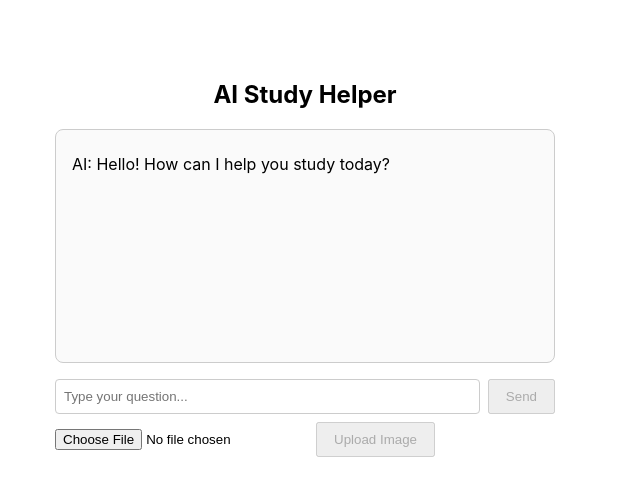
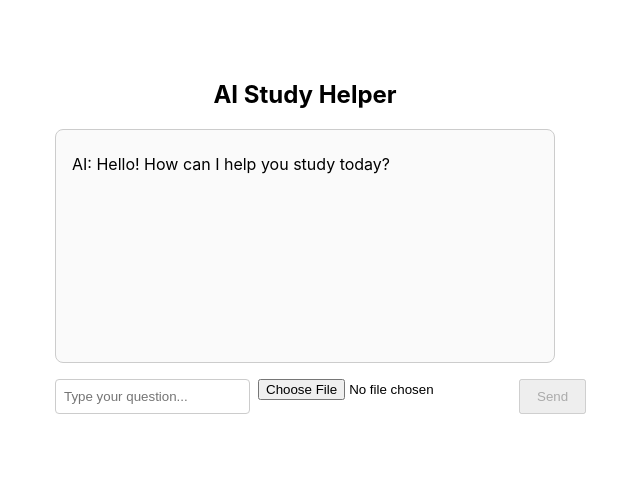
Before and after one commit to damiangohrh123/ai_study_helper, a React (Create React App) app in the folder frontend/: page / in a window 1280 px wide. Shown: the top 496 px of the page, without its empty margins (335-975 px from the left). Built offline with nearby package versions, Linux system fonts and the light colour scheme.

Commit message:
Link backend to OPENAI API. Connect frontend to backend.

```diff
--- a/frontend/src/App.js
+++ b/frontend/src/App.js
@@ -16,45 +16,45 @@ function App() {
     }
   };
 
-  const handleImageUpload = async () => {
-    if (!image) return;
+
+  // Unified send handler for both text and image
+  const handleSend = async () => {
+    if (!input.trim() && !image) return;
+    let userMsg = null;
+    if (input.trim() && image) {
+      userMsg = { sender: 'user', text: input + ' [Image attached: ' + image.name + ']' };
+    } else if (input.trim()) {
+      userMsg = { sender: 'user', text: input };
+    } else if (image) {
+      userMsg = { sender: 'user', text: '[Image attached: ' + image.name + ']' };
+    }
+    if (userMsg) setMessages(msgs => [...msgs, userMsg]);
+    setLoading(true);
     setImageUploading(true);
-    setMessages(msgs => [...msgs, { sender: 'user', text: '[Image uploaded: ' + image.name + ']' }]);
-    const formData = new FormData();
-    formData.append('file', image);
+    setInput('');
     try {
-      const res = await fetch('http://localhost:8000/upload-image', {
+      const formData = new FormData();
+      if (input.trim()) formData.append('message', input);
+      if (image) formData.append('file', image);
+      const res = await fetch('http://localhost:8000/ask', {
         method: 'POST',
         body: formData
       });
       const data = await res.json();
-      setMessages(msgs => [...msgs, { sender: 'ai', text: `Image received: ${data.filename}. ${data.text}` }]);
+      if (data.response) {
+        setMessages(msgs => [...msgs, { sender: 'ai', text: data.response }]);
+      } else {
+        setMessages(msgs => [...msgs, { sender: 'ai', text: data.error || 'Error: No response from server.' }]);
+      }
     } catch (err) {
-      setMessages(msgs => [...msgs, { sender: 'ai', text: 'Error: Could not upload image.' }]);
+      setMessages(msgs => [...msgs, { sender: 'ai', text: 'Error: Could not reach server.' }]);
     }
     setImage(null);
+    setLoading(false);
     setImageUploading(false);
   };
 
-  const handleSend = async () => {
-    if (!input.trim()) return;
-    const userMsg = { sender: 'user', text: input };
-    setMessages(msgs => [...msgs, userMsg]);
-    setLoading(true);
-    setInput('');
-    try {
-      const res = await fetch('http://localhost:8000/chat', {
-        method: 'POST',
-        headers: { 'Content-Type': 'application/json' },
-        body: JSON.stringify({ message: input })
-      });
-      const data = await res.json();
-      setMessages(msgs => [...msgs, { sender: 'ai', text: data.response }]);
-    } catch (err) {
-      setMessages(msgs => [...msgs, { sender: 'ai', text: 'Error: Could not reach server.' }]);
-    }
-    setLoading(false);
-  };
+
 
   const handleKeyDown = (e) => {
     if (e.key === 'Enter') handleSend();
@@ -83,25 +83,16 @@ function App() {
           style={{ flex: 1, padding: 8, borderRadius: 4, border: '1px solid #ccc' }}
           disabled={loading}
         />
-        <button onClick={handleSend} disabled={loading || !input.trim()} style={{ padding: '8px 16px' }}>
-          Send
-        </button>
-      </div>
-      <div style={{ display: 'flex', gap: 8, alignItems: 'center' }}>
         <input
           type="file"
           accept="image/*"
           onChange={handleImageChange}
           disabled={imageUploading}
         />
-        <button
-          onClick={handleImageUpload}
-          disabled={imageUploading || !image}
-          style={{ padding: '8px 16px' }}
-        >
-          {imageUploading ? 'Uploading...' : 'Upload Image'}
+        {image && <span style={{ fontSize: 12 }}>{image.name}</span>}
+        <button onClick={handleSend} disabled={loading || imageUploading || (!input.trim() && !image)} style={{ padding: '8px 16px' }}>
+          {loading || imageUploading ? 'Sending...' : 'Send'}
         </button>
-        {image && <span style={{ fontSize: 12 }}>{image.name}</span>}
       </div>
     </div>
   );
```
Also changed, not shown: 1 other file (tests, documents, lock files or other folders).
